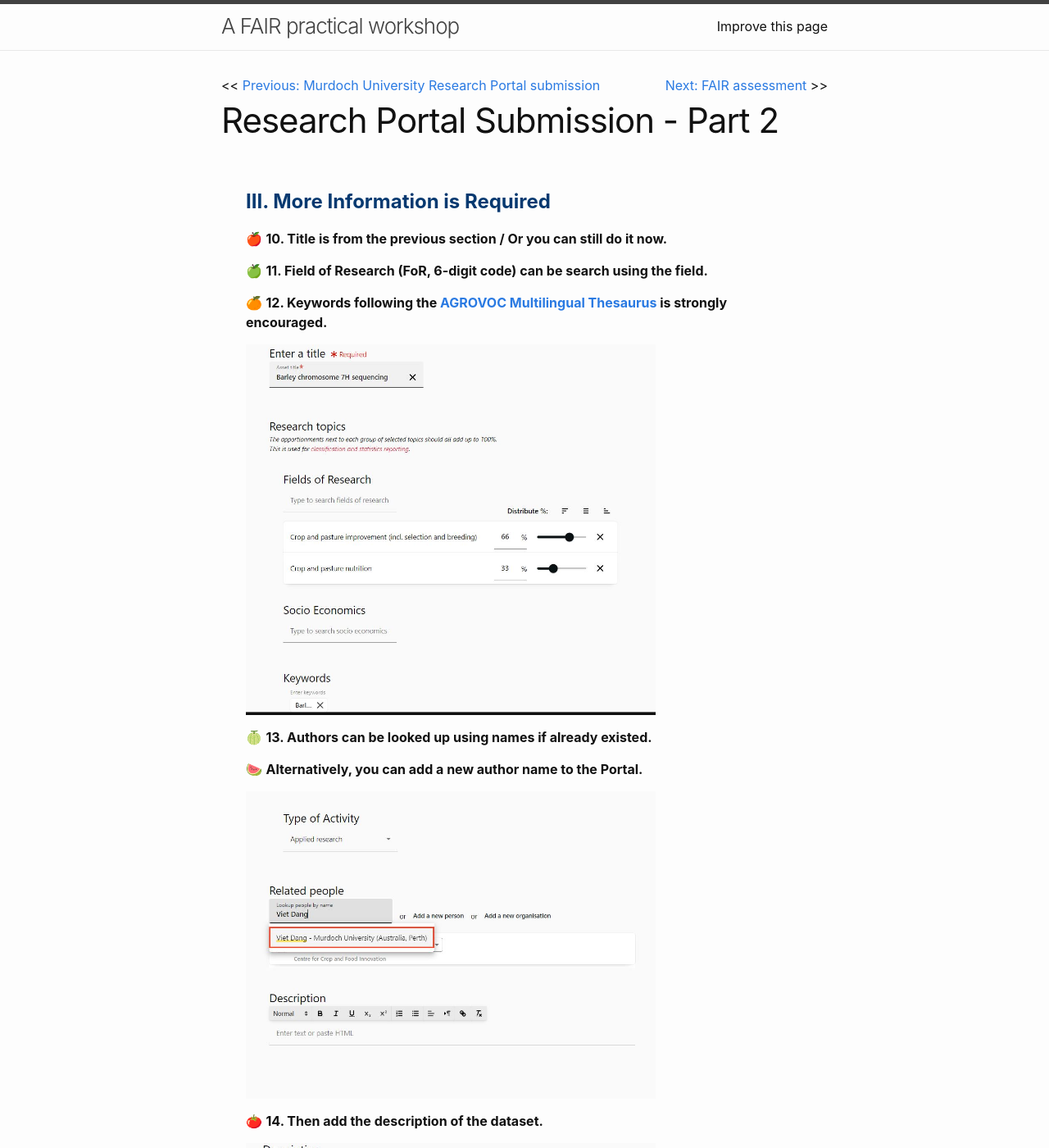
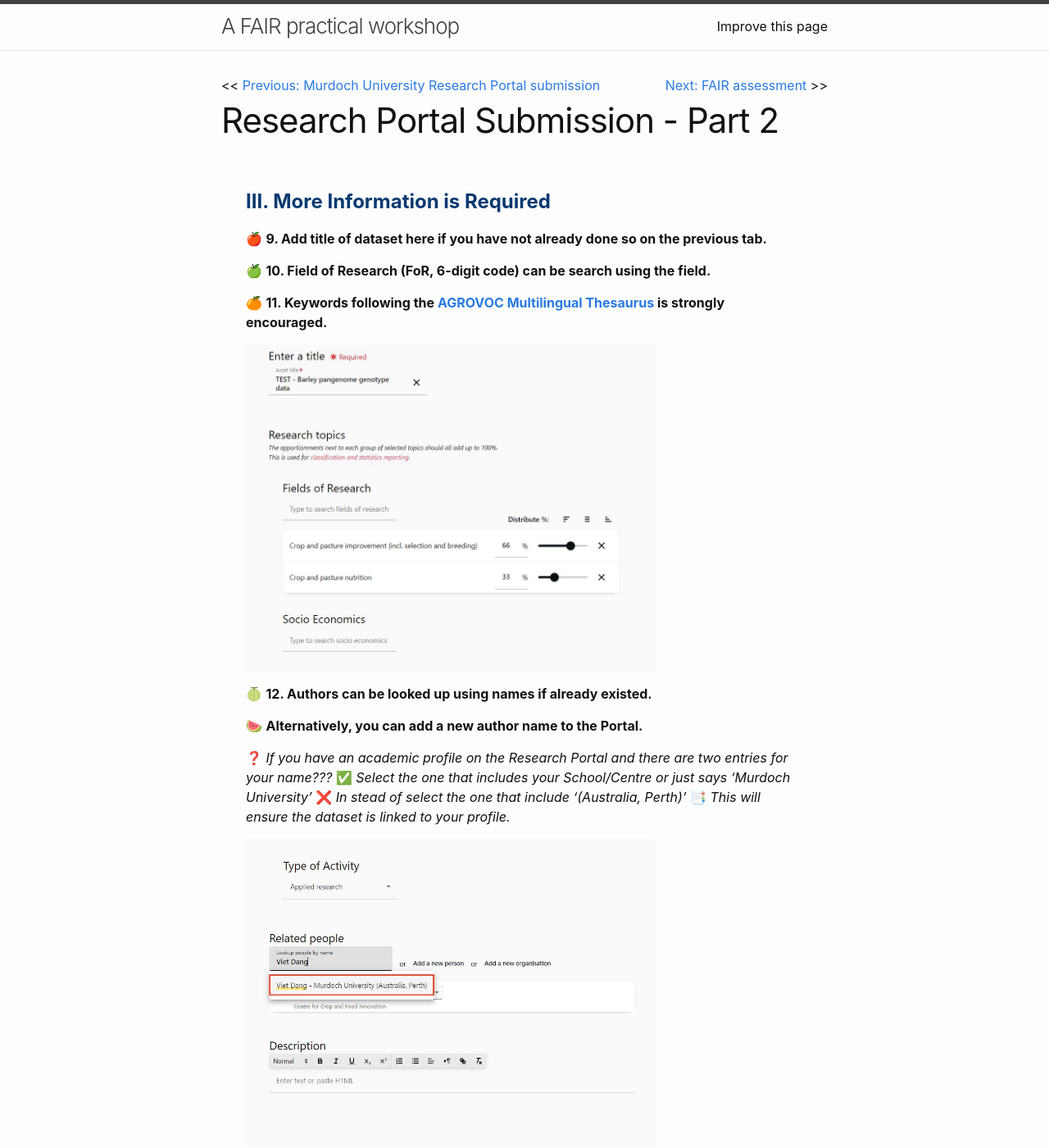
Before and after one commit to WCGA-Murdoch/FAIR-Workshop, a Jekyll site: the page built from _episodes/06-Submission-02.md, in a window 1280 px wide and 1400 px high. Shown: the whole window at 82% size. Built offline with Jekyll 4.4.1, drawn with Linux system fonts in a browser that asks for light colours; emoji names are drawn with the system emoji font; some of the changed text lies outside the part shown.

Commit message:
Updated repository submission

```diff
--- a/_episodes/06-Submission-02.md
+++ b/_episodes/06-Submission-02.md
@@ -7,23 +7,34 @@ layout: episode
 
 ## <span style="color:#063970"> **III. More Information is Required** </span>
 
-:apple: **10. Title is from the previous section / Or you can still do it now.**
+:apple: **9. Add title of dataset here if you have not already done so on the previous tab.**
 
-:green_apple: **11. Field of Research (FoR, 6-digit code) can be search using the field.**
+:green_apple: **10. Field of Research (FoR, 6-digit code) can be search using the field.**
 
-:tangerine: **12. Keywords following the [AGROVOC Multilingual Thesaurus](https://agrovoc.fao.org/browse/agrovoc/en/) is strongly encouraged.**
+:tangerine: **11. Keywords following the [AGROVOC Multilingual Thesaurus](https://agrovoc.fao.org/browse/agrovoc/en/) is strongly encouraged.**
 
 
-<img src="images/researchportal/9_FORandKeys.JPG" alt="hi" width="500" class="inline"/>
+<img src="images/researchportal/9_FORandKeysv2.JPG" alt="hi" width="500" class="inline"/>
 
 
 
-:melon: **13. Authors can be looked up using names if already existed.**
+:melon: **12. Authors can be looked up using names if already existed.**
 
 :watermelon: **Alternatively, you can add a new author name to the Portal.**
 
+:question: *If you have an academic profile on the Research Portal and there are two entries for your name???*
+:white_check_mark: *Select the one that includes your School/Centre or just says ‘Murdoch University’*
+:x: *In stead of select the one that include ‘(Australia, Perth)’*
+:bookmark_tabs: *This will ensure the dataset is linked to your profile.*
+
 
 <img src="images/researchportal/10_Authors.JPG" alt="hi" width="500" class="inline"/>
+
+
+:candy: **13. "Select role" for the author (e.g. Principal Investigator).**
+
+
+<img src="images/researchportal/10.1_Authors_role.JPG" alt="hi" width="500" class="inline"/>
 
 
 :tomato: **14. Then add the description of the dataset.**
@@ -46,10 +57,16 @@ layout: episode
 <img src="images/researchportal/13_AdditionalInfo.JPG" alt="hi" width="500" class="inline"/>
 <img src="images/researchportal/14_AdditionalInfo_2.JPG" alt="hi" width="500" class="inline"/>
 
+:bookmark_tabs: **Note: format required for Geospatial information**
+
+
+<img src="images/researchportal/A1_Geo_spatial.png" alt="hi" width="500" class="inline"/>
+
+
 
 ## <span style="color:#063970"> **V. Required for GRDC-funded project**</span>
 
 :red_circle: **16. Grant information: Name, ID and Funding Body can be looked up or input manually.**
-
+:bookmark_tabs: *User can still put in grant information even if the project was not GRDC-funded*
 
 <img src="images/researchportal/15_Grants.JPG" alt="hi" width="500" class="inline"/>
```
Also changed, not shown: _episodes/05-Submission-01.md (+7 -5 lines), images/researchportal/10.1_Authors_role.JPG (added), images/researchportal/9_FORandKeysv2.JPG (added), images/researchportal/A1_Geo_spatial.png (added).
